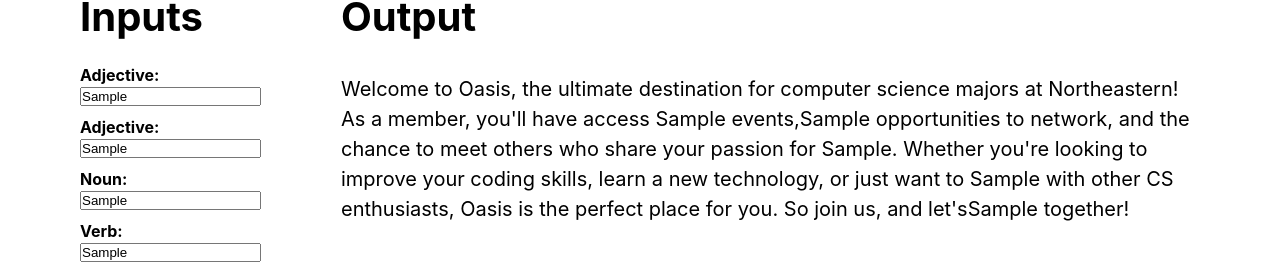
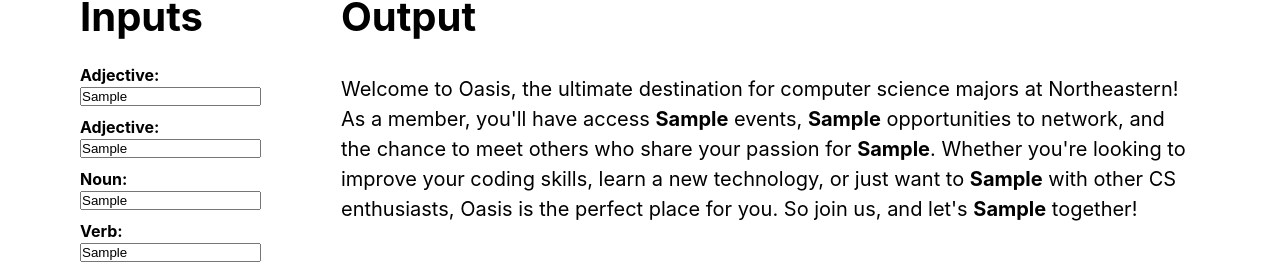
Before and after one commit to parthasarathydNU/madlib-nu-bridge-is, a React (Create React App) app: page / in a window 1280 px wide. Both pictures are taken after typing "Sample", "Sample", "Sample", "Sample", "Sample" into the empty fields and a click on the button "Show Output". Shown: the part 284-558 px from the top of the page. Built offline with nearby package versions, Linux system fonts and the light colour scheme.

Commit message:
Output display fixes

```diff
--- a/src/Output.js
+++ b/src/Output.js
@@ -5,13 +5,11 @@ export default function Output({ word1, word2, word3, word4, word5 }) {
 
       <p>
         Welcome to Oasis, the ultimate destination for computer science majors
-        at Northeastern! As a member, you'll have access {word1} events,
-        {word2} opportunities to network, and the chance to meet others who
-        share your passion for {word3}. Whether you're looking to improve your
-        coding skills, learn a new technology, or just want to {word4} with
+        at Northeastern! As a member, you'll have access <b>{word1}</b> events, <b>{word2}</b> opportunities to network, and the chance to meet others who
+        share your passion for <b>{word3}</b>. Whether you're looking to improve your
+        coding skills, learn a new technology, or just want to <b>{word4}</b> with
         other CS enthusiasts, Oasis is the perfect place for you. So join us,
-        and let's
-        {word5} together!
+        and let's <b>{word5}</b> together!
       </p>
     </div>
   );
```
